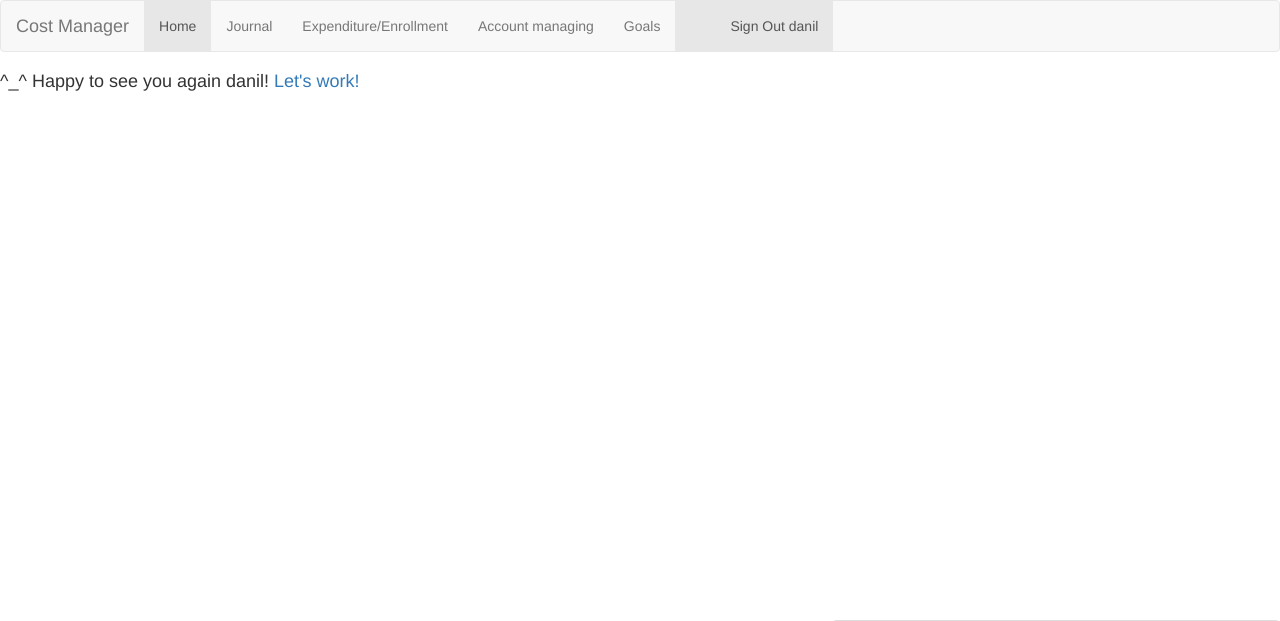
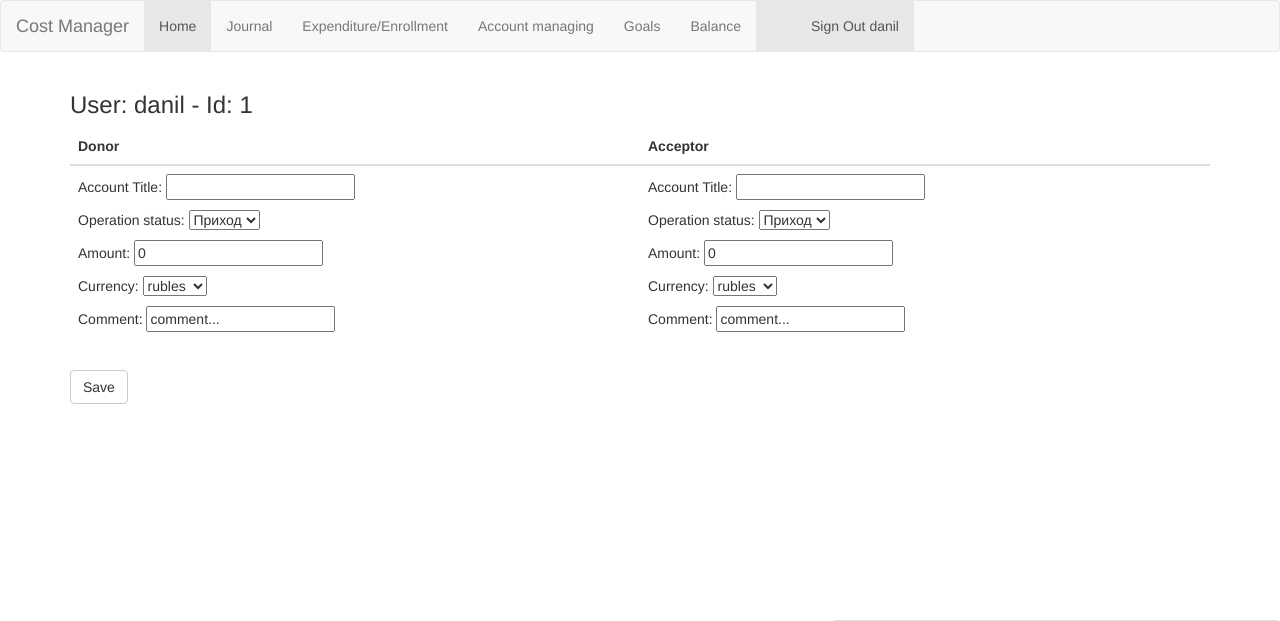
Before and after one commit to DanilShayakhmetov/Elama_cost_manager, a Django app: page /motion/ in a window 1280 px wide. Shown: the top 621 px of the page. Run offline with Django 3.2, Linux system fonts and the light colour scheme; a user stored in the database is signed in; data comes from the database, SQL or seed files in the repository; both versions use the stored data as it was after the commit; some libraries are stand-ins or nearby versions.

Commit message:
Already something

```diff
--- a/cost_manager/forms.py
+++ b/cost_manager/forms.py
@@ -36,7 +36,7 @@ class ProtoBankForm(ModelForm):
 
     class Meta():
         model = Account_transaction
-        fields = ['account_title','account_balance',]
+        fields = ['account_title',]
 
 class ProtoGoalsForm(ModelForm):
     class Meta():
@@ -45,12 +45,18 @@ class ProtoGoalsForm(ModelForm):
 
 
 
-# class ProtoMotion():
-#     class Meta():
-#         model = Account_transaction
-#         fields = ['account_title', 'account_jornal_status',
-#               'account_transaction_amount',
-#               'account_transaction_currency', 'account_transaction_comment', 'account_transaction_date', ]
+class ProtoMotionOne(ModelForm):
+    class Meta():
+        model = Account_transaction
+        fields = ['account_title',
+              'account_transaction_amount', 'account_transaction_currency',
+                  'account_transaction_comment','account_jornal_status']
+
+class ProtoMotionTwo(ModelForm):
+    class Meta():
+        model = Account_transaction
+        fields = ['account_title','account_transaction_amount', 'account_transaction_currency',
+                  'account_transaction_comment','account_jornal_status']
 
 
 # class BankForm(forms.Form):
--- a/cost_manager/templates/Balance.html
+++ b/cost_manager/templates/Balance.html
@@ -4,11 +4,11 @@
 
     <p><h3>Your Balance:</h3></p>
 
-    <p><h3>USD: {% if balance_EUR >= 0 %}{{ balance_EUR }}{% else %} You are in arrears: {{ balance_EUR }}{% endif %}</h3></p>
+    <p><h3>EUR: {% if balance_EUR >= 0 %}{{ balance_EUR }} €  {% else %} You are in arrears: {{ balance_EUR }}  € {% endif %} </h3></p>
 
-    <p><h3>USD: {% if balance_RUR >= 0 %}{{ balance_RUR }}{% else %} You are in arrears: {{ balance_RUR }}{% endif %}</h3></p>
+    <p><h3>RUR: {% if balance_RUR >= 0 %}{{ balance_RUR }} ₽  {% else %} You are in arrears: {{ balance_RUR }}  ₽ {% endif %}</h3></p>
 
-    <p><h3>USD: {% if balance_USD >= 0 %}{{ balance_USD }}{% else %} You are in arrears: {{ balance_USD }}{% endif %}</h3></p>
+    <p><h3>USD: {% if balance_USD >= 0 %}{{ balance_USD }} $  {% else %} You are in arrears: {{ balance_USD }}  $  {% endif %}</h3></p>
 
 
 {% endblock %}
--- /dev/null
+++ b/cost_manager/templates/Motion.html
@@ -0,0 +1,44 @@
+{% extends 'main.html' %}
+{% block Motion %}
+
+<form action="/motion/" method="post">{% csrf_token %}
+
+<h3><p>User: {{ username }} - Id: {{ ID }}</p></h3>
+
+
+
+<table class="table">
+    <thead>
+      <tr>
+        <th>Donor</th>
+        <th>Acceptor</th>
+      </tr>
+    </thead>
+    <tbody>
+
+<tr>
+    <td>
+    <p>Account Title: {{ DONOR.account_title }}</p>
+    <p>Operation status: {{ DONOR.account_jornal_status }}</p>
+    <p>Amount: {{ DONOR.account_transaction_amount }}</p>
+    <p>Currency:  {{ DONOR.account_transaction_currency }}</p>
+    <p>Comment: {{ DONOR.account_transaction_comment }}</p>
+{#    <p>Date/time: {{ DONOR.account_title }}</p>#}
+    </td>
+    <td>
+    <p>Account Title: {{ ACCEPTOR.account_title }}</p>
+    <p>Operation status: {{ ACCEPTOR.account_jornal_status }}</p>
+    <p>Amount: {{ ACCEPTOR.account_transaction_amount }}</p>
+    <p>Currency:  {{ ACCEPTOR.account_transaction_currency }}</p>
+    <p>Comment: {{ ACCEPTOR.account_transaction_comment }}</p>
+{#    <p>Date/time: {{ DONOR.account_title }}</p>#}
+    </td>
+</tr>
+
+    </tbody>
+  </table>
+
+
+<button type="submit" class="save btn btn-default">Save</button>
+</form>
+{% endblock %}
--- a/cost_manager/templates/SendForm.html
+++ b/cost_manager/templates/SendForm.html
@@ -1,7 +1,7 @@
 {% extends 'main.html' %}
 {% block SendForm %}
 
-<form action="/costmanager/1/addPost/1" method="post">{% csrf_token %}
+<form action="/1/addPost/1" method="post">{% csrf_token %}
 
 <h3><p>User: {{ username }} - Id: {{ ID }}</p></h3>
 
--- a/cost_manager/urls.py
+++ b/cost_manager/urls.py
@@ -9,6 +9,7 @@ urlpatterns = [
     url(r'^goals/new/', views.Goals),
     url(r'^goalslist/', views.GoalsList),
     url(r'^balance/', views.Balance),
+    url(r'^motion/', views.Motion),
     url(r'^transactions/get/(?P<account_id>\d+)$', views.Journal),
     url(r'^', views.TryToSave),
 ]
--- a/cost_manager/views.py
+++ b/cost_manager/views.py
@@ -20,7 +20,7 @@
 #
 # # Create your views here.
 from django.shortcuts import render_to_response
-from cost_manager.forms import AccountJournalStatus, ExpenditureName,AccountDate,AccountCurrency,AccountAmount, AccountComment, ProtoForm, ProtoBankForm,ProtoGoalsForm
+from cost_manager.forms import AccountJournalStatus, ExpenditureName,AccountDate,AccountCurrency,AccountAmount, AccountComment, ProtoForm, ProtoBankForm,ProtoGoalsForm, ProtoMotionOne, ProtoMotionTwo
 from django.views.decorators.csrf import csrf_protect
 from django.shortcuts import render
 from cost_manager.models import Account_transaction,Goals_Account
@@ -72,7 +72,7 @@ def CreateAccount(request):
     args['bankform'] = bank_form
     if request.method == 'POST' and bank_form.is_valid():
         author = bank_form.save(commit=False)
-        author.user = current_user
+        author.user = request.user
         author.save()
     return render(request,'CreateAccount.html',args)
 
@@ -83,7 +83,9 @@ def CreateAccount(request):
 
 
 def AccountList(request):
-    bank_account = Account_transaction.objects.all()
+    USER = request.user
+    USER_ID = USER.id
+    bank_account = Account_transaction.objects.filter(user_id = USER_ID)
     user_name = auth.get_user(request).get_username()
     return render_to_response('AccountList.html',{'accounts': bank_account,'username':user_name})
 
@@ -168,35 +170,51 @@ def Balance(request):
     args['balance_RUR'] = balance_response_RUR
     return render_to_response('Balance.html',args)
 
+
+
+
+
+
+
+
+
+@csrf_protect
+def Motion(request):
+    user_name = auth.get_user(request).get_username()
+    USER = request.user
+    USER_ID = USER.id
+    DONOR = ProtoMotionOne(request.POST or None)
+    ACCEPTOR = ProtoMotionTwo(request.POST or None)
+    current_user = User.objects.get(id=USER_ID)
+    args = {}
+    args['username'] = user_name
+    args['ID'] = USER_ID
+    args['DONOR'] = DONOR
+    args['ACCEPTOR'] = ACCEPTOR
+    if request.method == 'POST' and DONOR.is_valid() and ACCEPTOR.is_valid():
+        one = DONOR.save(commit=False)
+        two =  ACCEPTOR.save(commit=False)
+        one.user = current_user
+        two.user = current_user
+        one.account_journal_status = '-'
+        two.account_journal_status = '+'
+        one.save()
+        two.save()
+    return render(request, 'Motion.html', args)
+
+    # form_m = ProtoForm(request.POST or None)
+    # args = {}
+    # args['ID'] = USER_ID
+    # args['username'] = user_name
+    # args['form'] = form_m
+    # if request.method == 'POST' and form_m.is_valid():
+
+        # author = form_m.save(commit=False)
+        # author.user = current_user
+        # author.save()
+    # return render(request, 'SendForm.html', args)
+
 #
-# @csrf_protect
-# def Motion(request):
-#     user_name = auth.get_user(request).get_username()
-#     USER = request.user
-#     USER_ID = USER.id
-#     current_user = User.objects.get(id=USER_ID)
-#
-#     username = request.POST.get('Amount')
-#     password = request.POST.get('Donor')
-#     username = request.POST.get('acceptor')
-#     password = request.POST.get('Currency')
-#     username = request.POST.get('username')
-#     password = request.POST.get('password')
-#     username = request.POST.get('username')
-#     password = request.POST.get('password')
-#     form_m = ProtoForm(request.POST or None)
-#     args = {}
-#     args['ID'] = USER_ID
-#     args['username'] = user_name
-#     args['form'] = form_m
-#     if request.method == 'POST' and form_m.is_valid():
-#
-#         author = form_m.save(commit=False)
-#         author.user = current_user
-#         author.save()
-#     # return render(request, 'SendForm.html', args)
-#
-
 
 
 
--- a/syslogin/templates/loginPage.html
+++ b/syslogin/templates/loginPage.html
@@ -15,7 +15,7 @@
         <label class="errors">{{ login_error }}</label>
         {% endif %}
     <input type="submit">
-
+    <a href="/auth/registration/"><button type="button" class="btn btn-primary btn-sm">Registration</button></a>
 </form>
 </div>
 {% endblock %}
--- a/syslogin/templates/registrPage.html
+++ b/syslogin/templates/registrPage.html
@@ -2,7 +2,7 @@
 {% block registrPage %}
     <div class="col-md-12 col-sm-12">
 	<div class="form-group col-md-6 col-sm-6">
-<form action="auth/registration/", method="post">{% csrf_token %}
+<form action="/auth/registration/" method="post">{% csrf_token %}
 
 
 {{ form }}
--- a/syslogin/views.py
+++ b/syslogin/views.py
@@ -37,6 +37,7 @@ def Registered(request):
         userform = UserCreationForm(request.POST or None)
         if userform.is_valid():
             userform.save()
+
             return redirect('/')
         else:
             args['form'] = userform
--- a/templates/main.html
+++ b/templates/main.html
@@ -32,6 +32,7 @@
       <li><a href="/1/addPost/1">Expenditure/Enrollment</a></li>
       <li><a href="/create/new/">Account managing</a></li>
       <li><a href="/goals/new/">Goals</a></li>
+      <li><a href="/balance/">Balance</a></li>
         {% if username %}
         <li class="active"><a href="/auth/logout/"><ul class="align-right">Sign Out {{ username }}</ul></a></li>
         {% else %}
@@ -67,6 +68,11 @@
 
 {% block MyGoals %}
 {% endblock %}
+
+
+{% block Motion %}
+{% endblock %}
+
 
 {% endif %}
 
```
Also changed, not shown: db.sqlite3.
